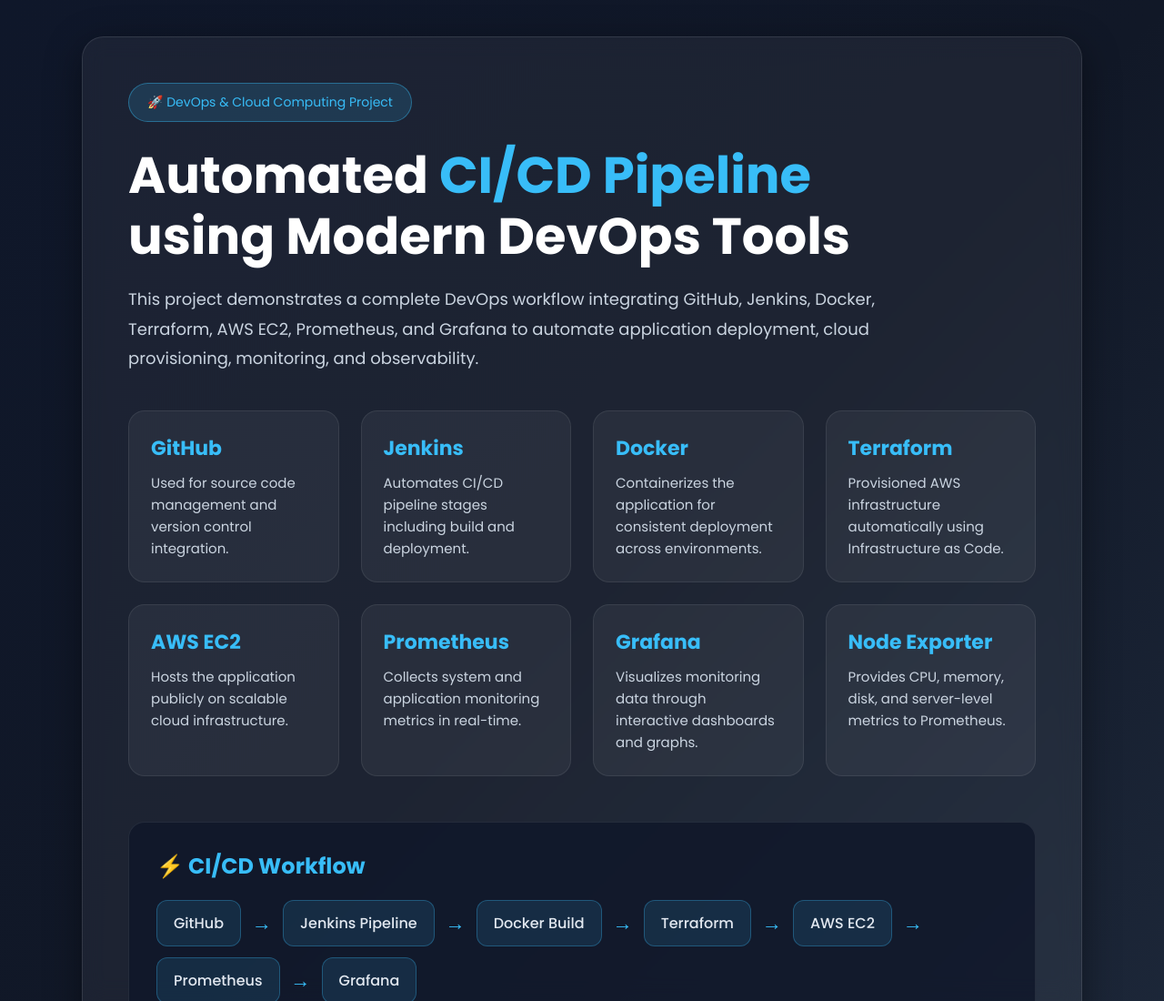
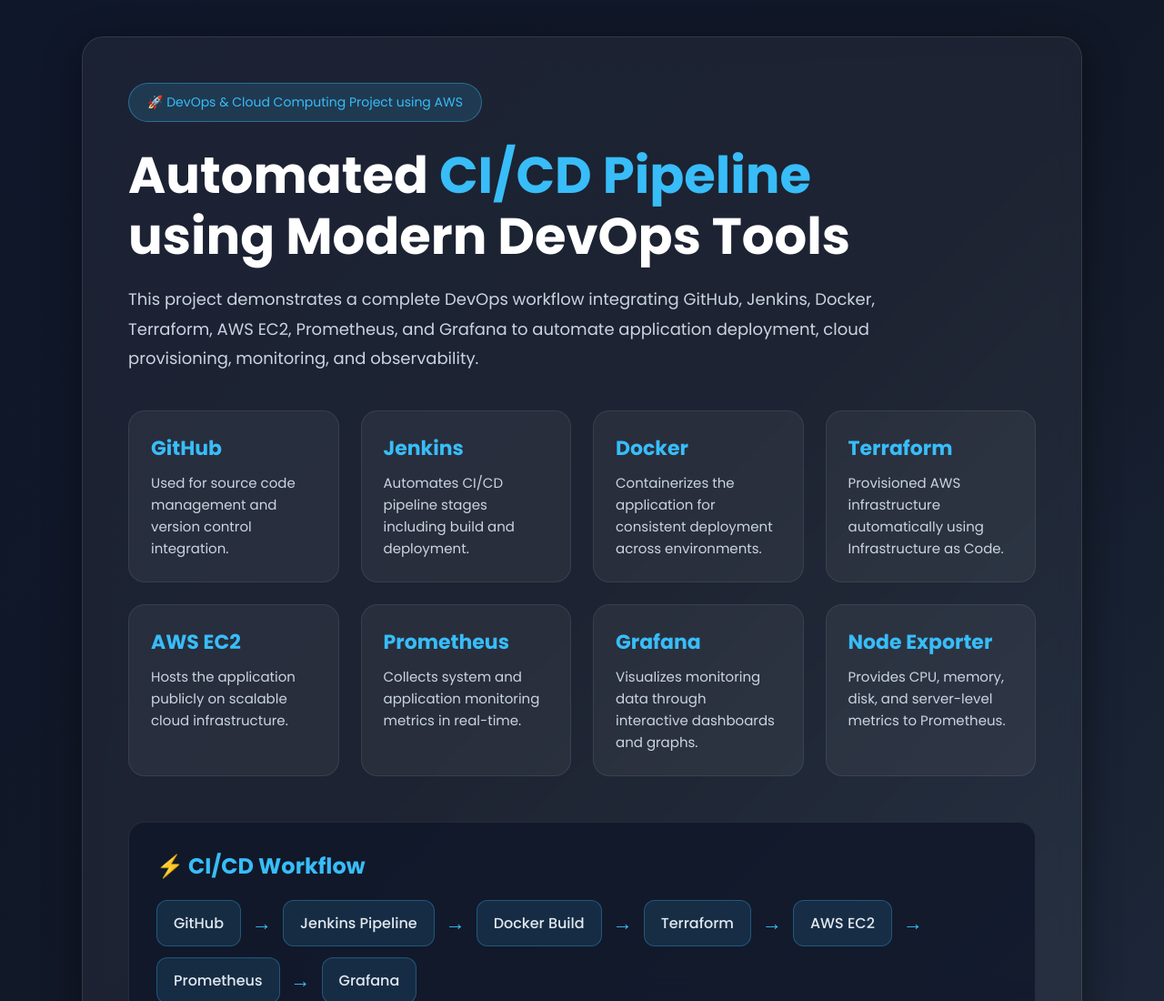
Before and after one commit to tanish014/devops-monitoring-project, a website: page public/index.html in a window 1280 px wide. Shown: the top 1100 px of the page at 91% size. Drawn offline with Linux system fonts and the light colour scheme.

```diff
--- a/public/index.html
+++ b/public/index.html
@@ -158,7 +158,7 @@
     <div class="container">
 
         <div class="top-badge">
-            🚀 DevOps & Cloud Computing Project
+            🚀 DevOps & Cloud Computing Project using AWS
         </div>
 
         <h1>
```
